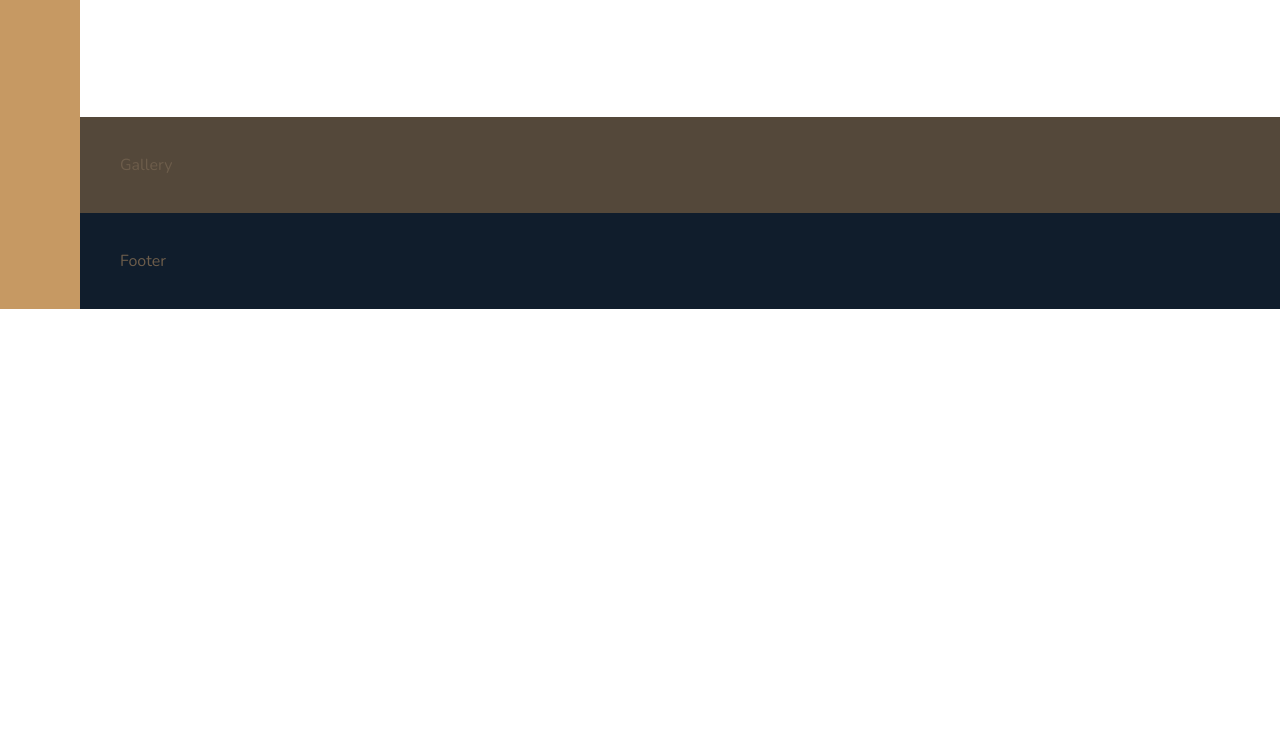
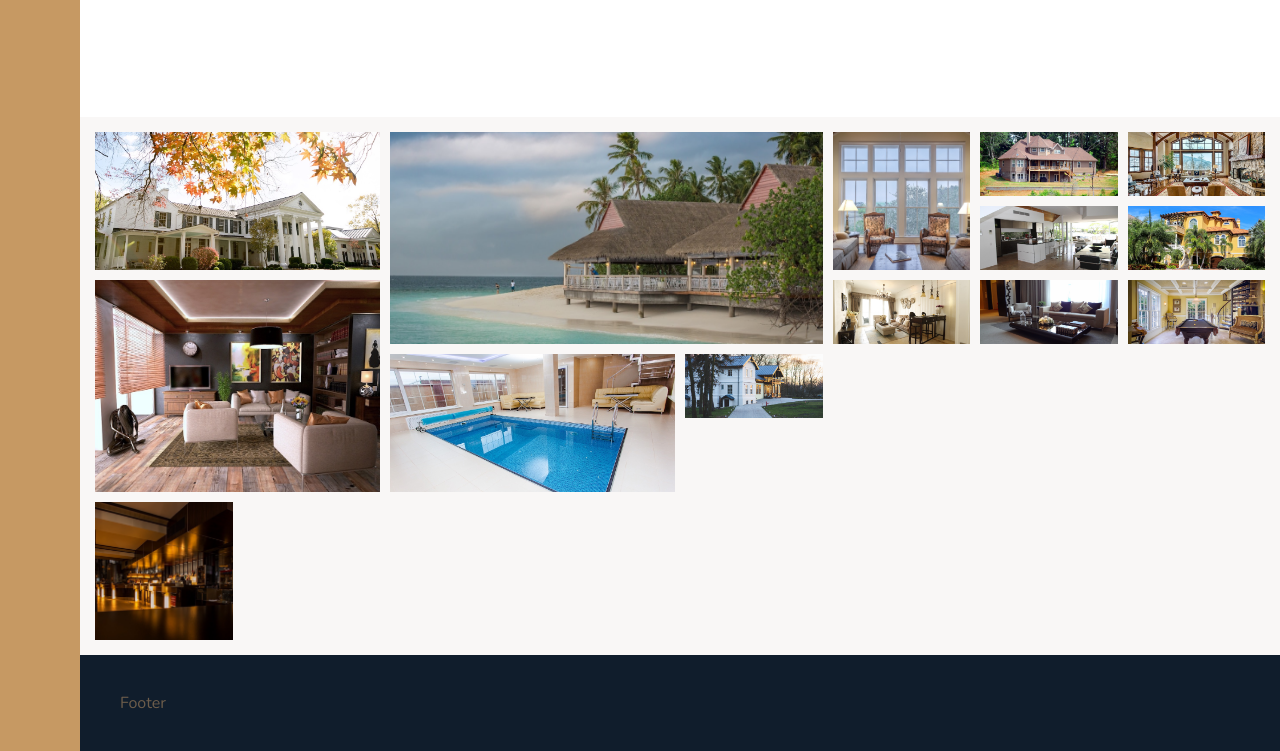
Before and after one commit to ruslancik/nexter, a website: page index.html in a window 1280 px wide. Shown: the part 2975-3726 px from the top of the page. Before the commit the page ends 3284 px from the top, so only its background shows below. Drawn offline with nearby package versions, Linux system fonts and the light colour scheme.

Commit message:
gallery start

```diff
--- a/index.html
+++ b/index.html
@@ -178,7 +178,20 @@
         </section>
 
         <section class="gallery">
-            Gallery
+            <figure class="gallery__item gallery__item--1"><img src="/img/gal-1.jpeg" alt="Gallery house 1" class="gallery__image"></figure>
+            <figure class="gallery__item gallery__item--2"><img src="/img/gal-2.jpeg" alt="Gallery house 2" class="gallery__image"></figure>
+            <figure class="gallery__item gallery__item--3"><img src="/img/gal-3.jpeg" alt="Gallery house 3" class="gallery__image"></figure>
+            <figure class="gallery__item gallery__item--4"><img src="/img/gal-4.jpeg" alt="Gallery house 4" class="gallery__image"></figure>
+            <figure class="gallery__item gallery__item--5"><img src="/img/gal-5.jpeg" alt="Gallery house 5" class="gallery__image"></figure>
+            <figure class="gallery__item gallery__item--6"><img src="/img/gal-6.jpeg" alt="Gallery house 6" class="gallery__image"></figure>
+            <figure class="gallery__item gallery__item--7"><img src="/img/gal-7.jpeg" alt="Gallery house 7" class="gallery__image"></figure>
+            <figure class="gallery__item gallery__item--8"><img src="/img/gal-8.jpeg" alt="Gallery house 8" class="gallery__image"></figure>
+            <figure class="gallery__item gallery__item--9"><img src="/img/gal-9.jpeg" alt="Gallery house 9" class="gallery__image"></figure>
+            <figure class="gallery__item gallery__item--10"><img src="/img/gal-10.jpeg" alt="Gallery house 10" class="gallery__image"></figure>
+            <figure class="gallery__item gallery__item--11"><img src="/img/gal-11.jpeg" alt="Gallery house 11" class="gallery__image"></figure>
+            <figure class="gallery__item gallery__item--12"><img src="/img/gal-12.jpeg" alt="Gallery house 12" class="gallery__image"></figure>
+            <figure class="gallery__item gallery__item--13"><img src="/img/gal-13.jpeg" alt="Gallery house 13" class="gallery__image"></figure>
+            <figure class="gallery__item gallery__item--14"><img src="/img/gal-14.jpeg" alt="Gallery house 14" class="gallery__image"></figure>
         </section>
 
         <footer class="footer">
--- a/sass/_gallery.scss
+++ b/sass/_gallery.scss
@@ -1,4 +1,62 @@
 .gallery {
-    background-color: $color-grey-dark-1;
+    background-color: $color-grey-light-1;
     grid-column: full-start / full-end;
+
+    display: grid;
+    grid-template-columns: repeat(8, 1fr);
+    grid-template-rows: repeat(7, 5vw);
+    grid-gap: 1rem;
+    padding: 1.5rem;
+
+    &__image {
+        width: 100%;
+        height: 100%;
+        object-fit: cover;
+        display: block;
+    }
+
+    &__item {
+
+        &--1 {
+            grid-row: 1 / 3;
+            grid-column: 1 / 3;
+        }
+
+        &--2 {
+            grid-row: 3 / 6;
+            grid-column: 1 / 3;
+        }
+
+        &--3 {
+            grid-row: 6 / 8;
+            grid-column: 1 / 2;
+        }
+
+        &--4 {
+            grid-row: 1 / 4;
+            grid-column: 3 / 6;
+        }
+
+        &--5 {
+            grid-row: 1 / 3;
+            grid-column: 6 / 7;
+        }
+
+        &--6 {
+            grid-row: 1 / 3;
+            grid-column: 7 / -1;
+        }
+
+        &--6 {
+            grid-row: 4 / 6;
+            grid-column: 3 / 5;
+        }
+
+        &--6 {
+            grid-row: 4 / 6;
+            grid-column: 3 / 5;
+        }
+    }
+
+
 }
```
Also changed, not shown: css/main.css, css/minify/main.css, css/prefix/main.css.
